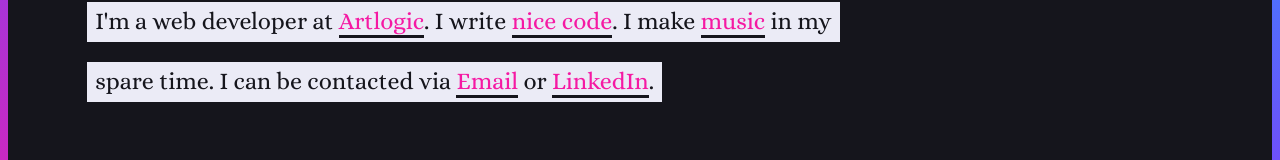
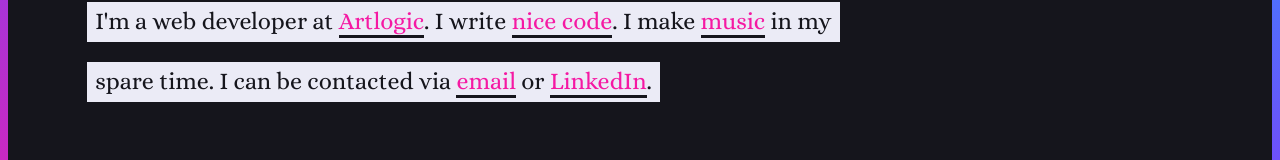
Before and after one commit to hectorbennett/hectorbennett.com, a Next.js app: page / in a window 1280 px wide. Shown: the part 410-570 px from the top of the page. Built offline with nearby package versions, Linux system fonts and the light colour scheme.

Commit message:
small mod

```diff
--- a/components/Page/Page.jsx
+++ b/components/Page/Page.jsx
@@ -27,7 +27,7 @@ export default function Page() {
           </a>{" "}
           in my spare time. I can be contacted via{" "}
           <a href="mailto:contact@hectorbennett.com" target="_blank">
-            Email
+            email
           </a>{" "}
           or{" "}
           <a href="https://uk.linkedin.com/in/hector-bennett" target="_blank">
```
Also changed, not shown: 1 other file (tests, documents, lock files or other folders).
